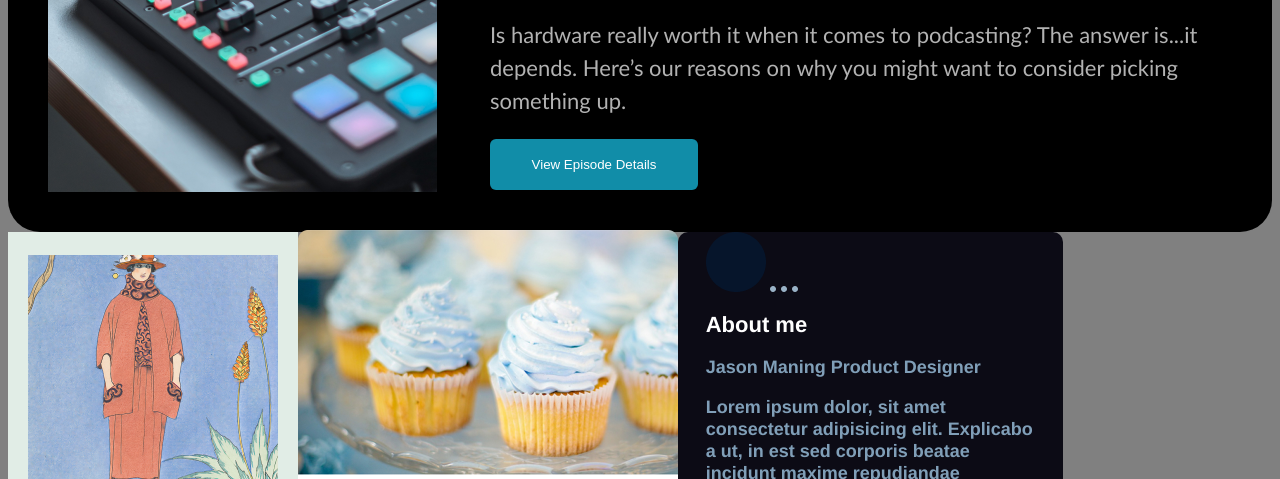
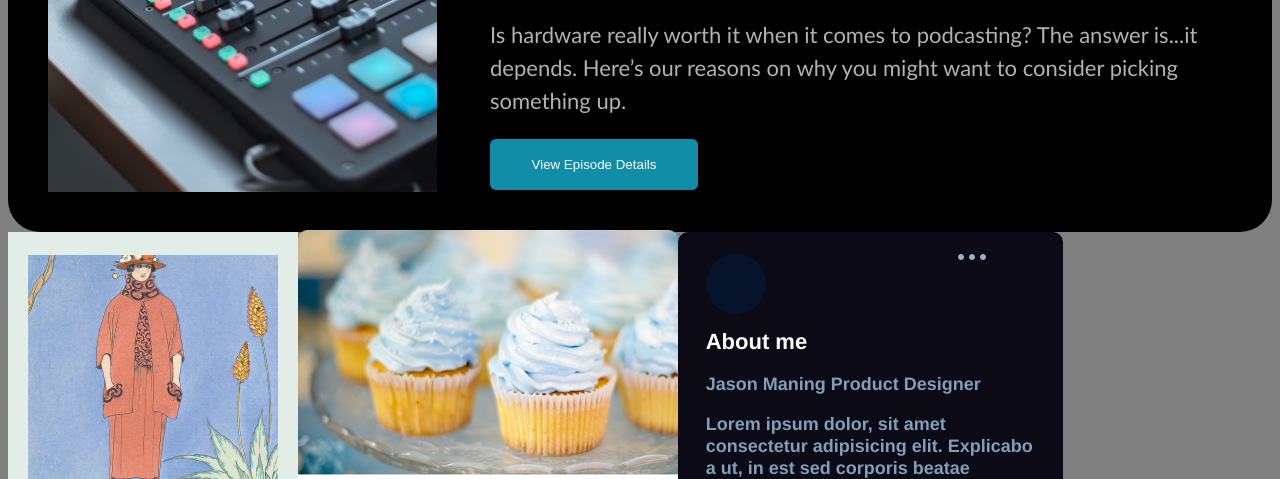
Before and after one commit to maxKILLer0666/Flex-Cards, a plain HTML site: page index.html in a window 1280 px wide. Shown: the part 321-800 px from the top of the page. Drawn offline with Linux system fonts and the light colour scheme.

Commit message:
index.html

```diff
--- a/index.html
+++ b/index.html
@@ -41,7 +41,7 @@
     </div>
     </div>
     <div class="Card-4">
-        <div>
+        <div class="img-group-4">
         <img src="assets/avatar.png" width="60px" height="60px">
         <img src="assets/dotted_icon.png" width="28px" height="6px">
         </div>
```
